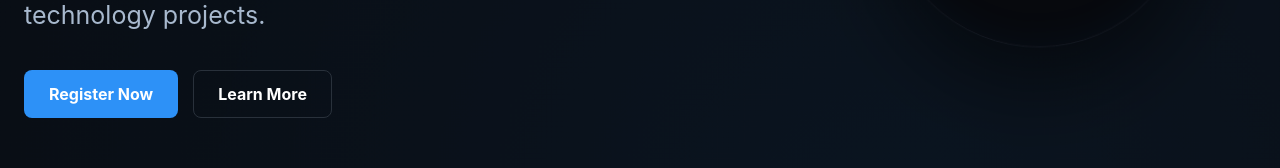
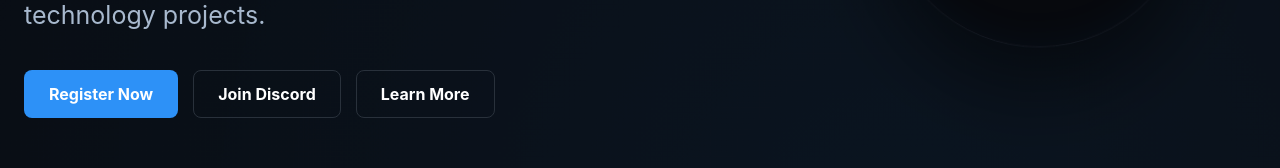
Before and after one commit to YusefKak/Evohacks, a React (Vite) app in the folder Evohacks/: page / in a window 1280 px wide. Shown: the part 505-673 px from the top of the page. Built offline with nearby package versions, Linux system fonts and the light colour scheme.

Commit message:
Added buttons

```diff
--- a/Evohacks/src/App.tsx
+++ b/Evohacks/src/App.tsx
@@ -271,7 +271,23 @@
             Register Now
           </Button>
 
-            <Button secondary onClick={() => changePage("about")}>
+          <Button
+            secondary
+            onClick={() =>
+              window.open(
+                "https://discord.gg/MVsRk2hyW5",
+                "_blank",
+                "noopener,noreferrer"
+              )
+            }
+          >
+            Join Discord
+          </Button>
+
+          <Button
+            secondary
+            onClick={() => changePage("about")}
+          >
             Learn More
           </Button>
         </div>
@@ -375,10 +391,7 @@
               Register Now
             </Button>
 
-            <div className="hero-buttons">
-            <Button onClick={openRegistration}>
-              Register Now
-            </Button>
+            <div>
 
             <Button
               secondary
```
Lines whose indentation alone changed are shown as unchanged.
